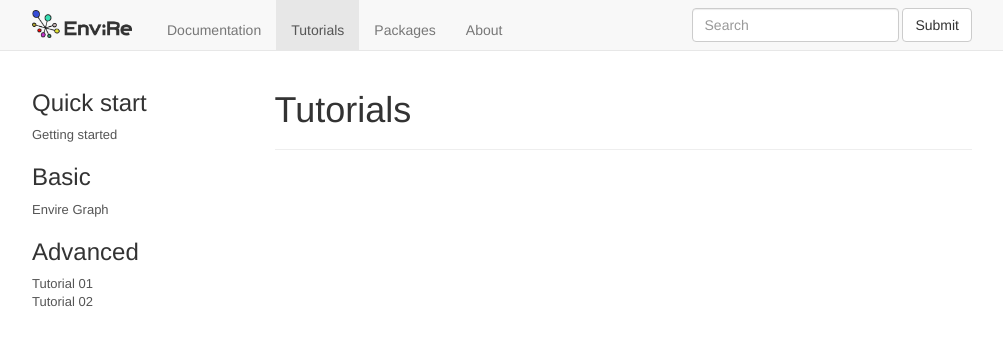
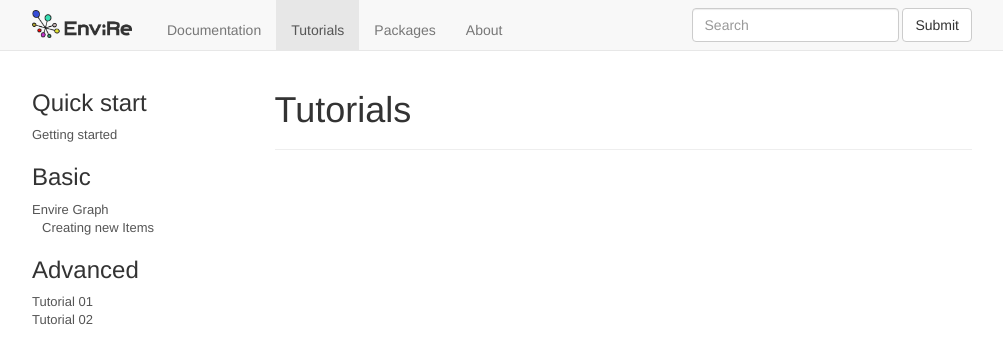
Before and after one commit to envire/envire.github.io, a Jekyll site: the page built from tutorials.md, in a window 1280 px wide. Shown: the top 364 px of the page, without its empty margins (138-1141 px from the left). Built offline with Jekyll 4.4.1, drawn with Linux system fonts in a browser that asks for light colours; nearby versions of some CDN libraries; library files that are not in the unit come from our copies.

Commit message:
show subsubmenu in tutorials

```diff
--- a/_includes/nav_tutorials.html
+++ b/_includes/nav_tutorials.html
@@ -11,6 +11,17 @@
                 <li>
             {% endif %}
             <a href="{{ item.id | prepend: site.baseurl }}.html">{{ item.title }}</a>
+            {% for subitem in item.subitems %}
+            <ul>
+                {% if page.url contains subitem.id %}
+                    <li class="active">
+                {% else %}
+                    <li>
+                {% endif %}
+                    <a href="{{ subitem.id | prepend: site.baseurl }}.html">{{ subitem.title }}</a>
+                </li>
+            </ul>
+            {% endfor %}
           </li>
         {% endfor %}
       </ul>
```
